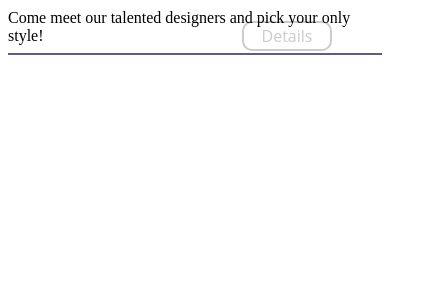
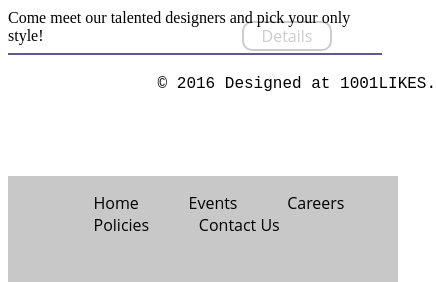
Before and after one commit to heyitswendy/web_project, a plain HTML site: page Events/Events.html in a window 390 px wide. Shown: the part 562-844 px from the top of the page, 436 px wide, since content can reach past the window. Drawn offline with Linux system fonts and the light colour scheme.

Commit message:
Responsive ing

```diff
--- a/Contact/Contact.css
+++ b/Contact/Contact.css
@@ -127,3 +127,39 @@ button:hover{
       justify-content: center;
       margin-top: 30%;
   }
+
+  footer {
+    width: auto;
+    font-family: 'Open Sans', sans-serif;
+    color: black;
+    font-size: 16px;
+    display: block;
+    position: relative;
+  }
+  nav {
+      position: fixed;
+      z-index: 99999;
+      bottom: 0;
+      background-color: #c8c8c8;
+      width: 100%;
+      padding-bottom: 30px;
+  }
+  .box4 a {
+    color: black;
+    list-style-type:none;
+    text-decoration: none;
+  }
+
+  .box4 li {
+    display: inline;
+    width: 10px;
+    padding-left: 13%;
+
+  }
+  pre {
+    display: block;
+    margin-top: 3%;
+    margin-left: 40%;
+    position: absolute;
+    z-index: 111111;
+  }
--- a/Events/Events.css
+++ b/Events/Events.css
@@ -67,3 +67,39 @@ h1,h2,h3{
   font-weight: bold;
   color: #c8c8c8;
 }
+
+footer {
+  width: auto;
+  font-family: 'Open Sans', sans-serif;
+  color: black;
+  font-size: 16px;
+  display: block;
+  position: relative;
+}
+nav {
+    position: fixed;
+    z-index: 99999;
+    bottom: 0;
+    background-color: #c8c8c8;
+    width: 100%;
+    padding-bottom: 30px;
+}
+.box4 a {
+  color: black;
+  list-style-type:none;
+  text-decoration: none;
+}
+
+.box4 li {
+  display: inline;
+  width: 10px;
+  padding-left: 13%;
+
+}
+pre {
+  display: block;
+  margin-top: 3%;
+  margin-left: 40%;
+  position: absolute;
+  z-index: 111111;
+}
--- a/Events/Events.html
+++ b/Events/Events.html
@@ -37,4 +37,17 @@
 
 <hr>
 
+<footer>
+ <nav>
+     <ul class="box4">
+       <li><a href="#">Home</a></li>
+       <li><a href="./Events/Events.html">Events</a></li>
+       <li><a href="#">Careers</a></li>
+       <li><a href="#">Policies</a></li>
+       <li><a href="./Contact/Contact.html">Contact Us</a></li>
+     </ul>
+   </nav>
+<pre>&copy 2016 Designed at 1001LIKES.</pre>
+</footer>
+
 </html5>
```
Also changed, not shown: Contact/Contact.html (+12 -0 lines), Index.css (+21 -10 lines), Index.html (+2 -0 lines).
